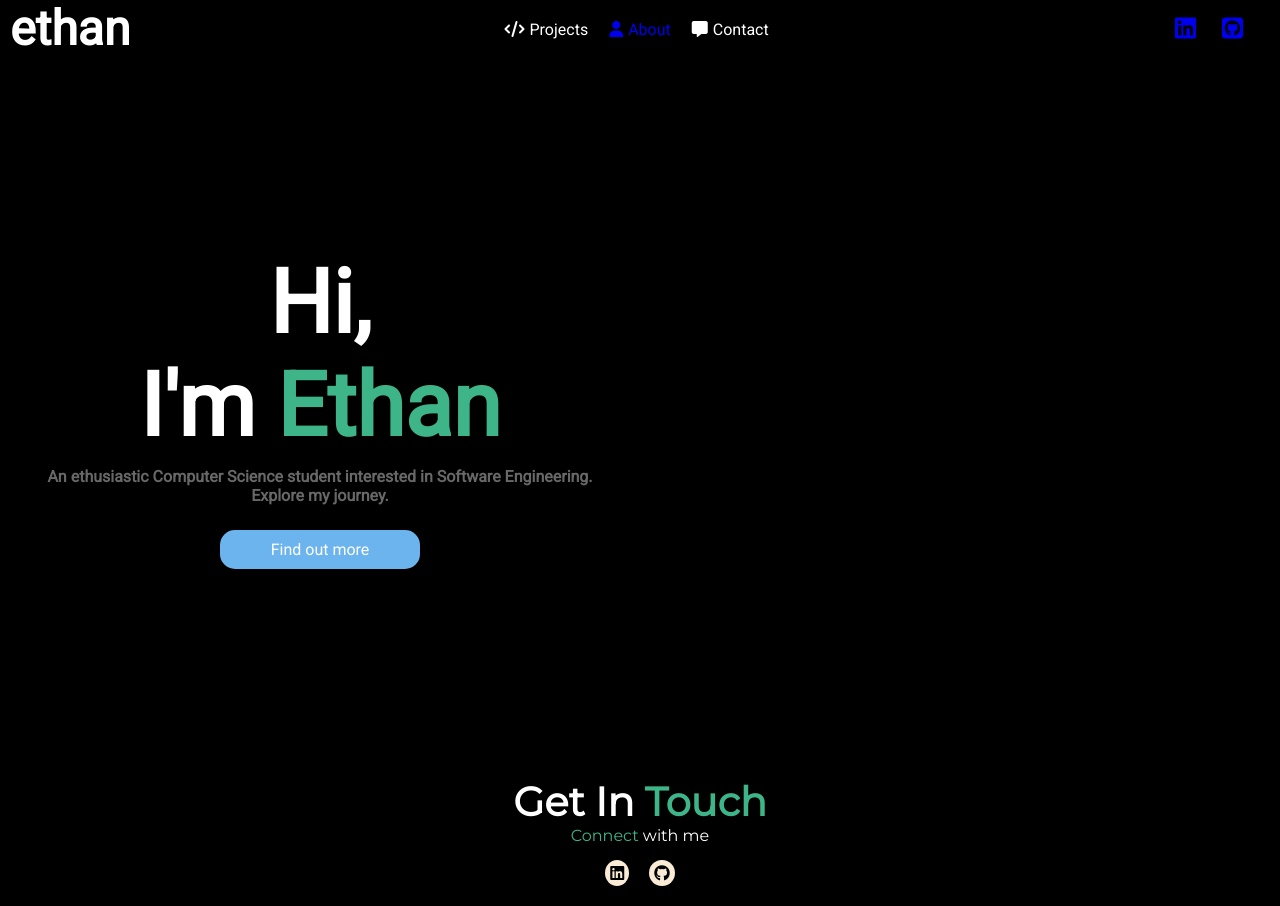
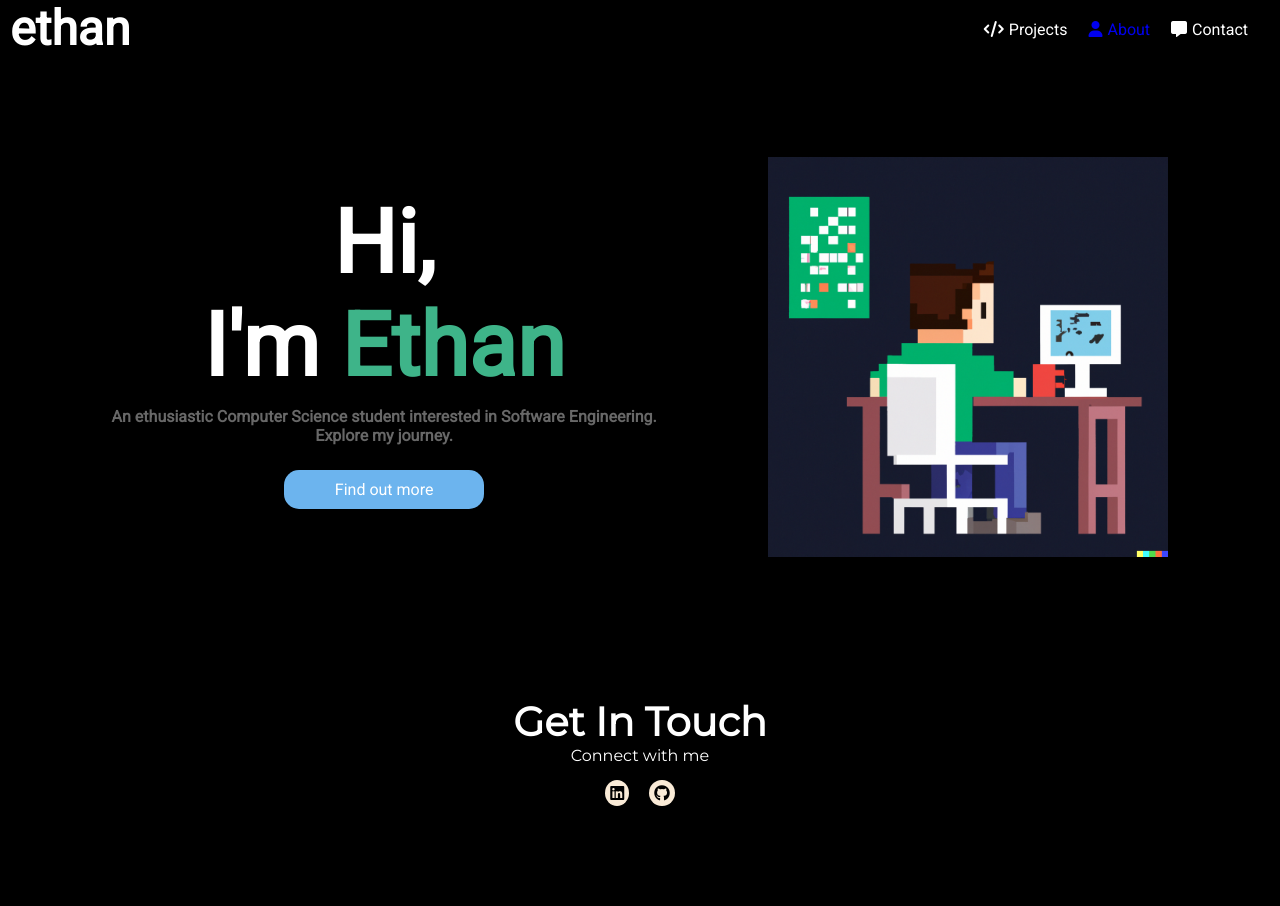
Before and after one commit to em2063/flashcard-study-partner, a plain HTML site: page personal-website/index.html in a window 1280 px wide. After the commit the page ends 821 px from the top, so only its background shows below. Drawn offline with nearby package versions, Linux system fonts and the light colour scheme; files whose address does not match are found by name.

Commit message:
added an image to the homepage and changed layout

```diff
--- a/personal-website/index.html
+++ b/personal-website/index.html
@@ -11,20 +11,15 @@
     <!--Navbar-->
       <nav>
           <h1><a id="title" href="index.html">ethan</a></h1>
-
           <ul class="nav-links">
               <li class="nav-item"><a class="nav-link"><i class="fa-solid fa-code"></i>Projects</a></li>
               <li class="nav-item"><a class="nav-link" href="about.html" ><i class="fa-solid fa-user"></i>About</a></li>
               <li class="nav-item"><a class="nav-link"><i class="fa-solid fa-message"></i>Contact</a></li>
           </ul>
-      <!--Icons-->
-          <ul class="nav-links">
-            <li class="nav-item"><a target="_blank" href="https://www.linkedin.com/in/ethan-mcgrogan-45815a21b/"><i class="fa-brands fa-linkedin fa-xl"></i></a></li>
-            <li class="nav-item"><a target="_blank" href="https://github.com/em2063"><i class="fa-brands fa-square-github fa-xl"></i></a></li>
-          </ul>
       </nav>
       <!--Hero Section-->
     <main>
+        <section id="hero-section">
         <div id="hero-container">
             <h1 class="hero-text2">Hi,<br>I'm <span id="hero-ethan">Ethan</span></h1>
             <p id="hero-description">An ethusiastic Computer Science student interested in Software Engineering.<br>
@@ -32,9 +27,11 @@
             </p>
             <div id="hero-button"><a id="hero-button-text">Find out more</a></div>
         </div>
+        <img src="C:\Users\eatth\OneDrive\Desktop\WP - Project\personal-website\img\hero.png" alt="man at desk">
+        </section>
 
         <!--Footer-->
-        <div id="footer-div">
+        <div id="footer-container">
             <h1 id="footer-h1">Get In <span>Touch</span></h1>
             <p><span>Connect</span> with me</p>
             <ul id="footer-list">
--- a/personal-website/style.css
+++ b/personal-website/style.css
@@ -62,12 +62,16 @@ nav {
 }
 
 /*Hero Section */
+#hero-section {
+    display: flex;
+    flex-direction: row;
+    justify-content: space-evenly;
+}
+
 #hero-container {
-    width: 50%;
-    max-width: 1000px;
+    margin-top: 100px;
     display: flex;
     justify-content: center;
-    height: 90vh;
     text-align: center;
     flex-direction: column;
     align-items: center;
@@ -94,11 +98,10 @@ nav {
 
 #hero-button {
     padding: 10px;
-    margin: 15px;
+    margin: 25px 15px 15px 15px;
     background-color: #6CB4EE;
     width: 200px;
     border-radius: 15px;
-    margin-top: 25px;
 }
 
 #hero-button:hover{
@@ -106,9 +109,15 @@ nav {
     cursor: pointer;
 }
 
+#hero-section img {
+    margin-top: 100px;
+    height: 400px;
+    width: 400px;
+}
+
 /*Footer*/
 
-#footer-div {
+#footer-container {
     font-family: Montserrat;
     color: #fff;
     display: flex;
@@ -116,7 +125,8 @@ nav {
     flex-direction: column;
     align-items: center;
     text-align: center;
-    margin-bottom: 20px;
+    margin-top:  140px;
+    margin-bottom: 15px;
 }
 
 #footer-div span {
```
Also changed, not shown: personal-website/img/hero.png (added).
